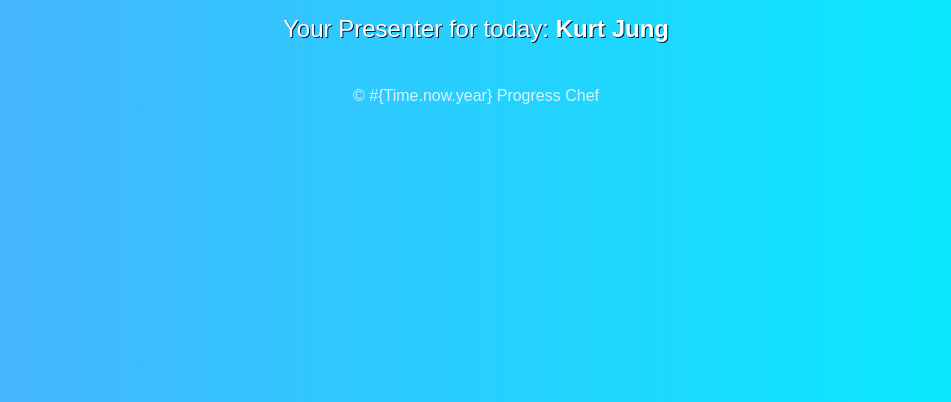
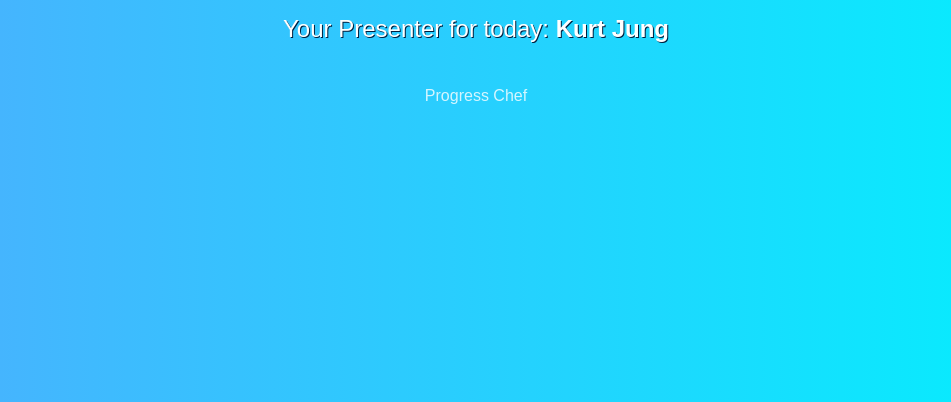
Before and after one commit to akshayparvatikar174/Jenkins-test, a plain HTML site: page index.html in a window 1280 px wide. Shown: the part 398-800 px from the top of the page, without its empty margins (164-1115 px from the left). Drawn offline with Linux system fonts and the light colour scheme.

Commit message:
Update index.html

```diff
--- a/index.html
+++ b/index.html
@@ -39,6 +39,6 @@
   <body>
     <h1>Welcome to Progress Chef Webinar</h1>
     <p>Your Presenter for today: <strong>Kurt Jung</strong></p>
-    <footer>&copy; #{Time.now.year} Progress Chef</footer>
+    <footer>Progress Chef</footer>
   </body>
   </html>
```
